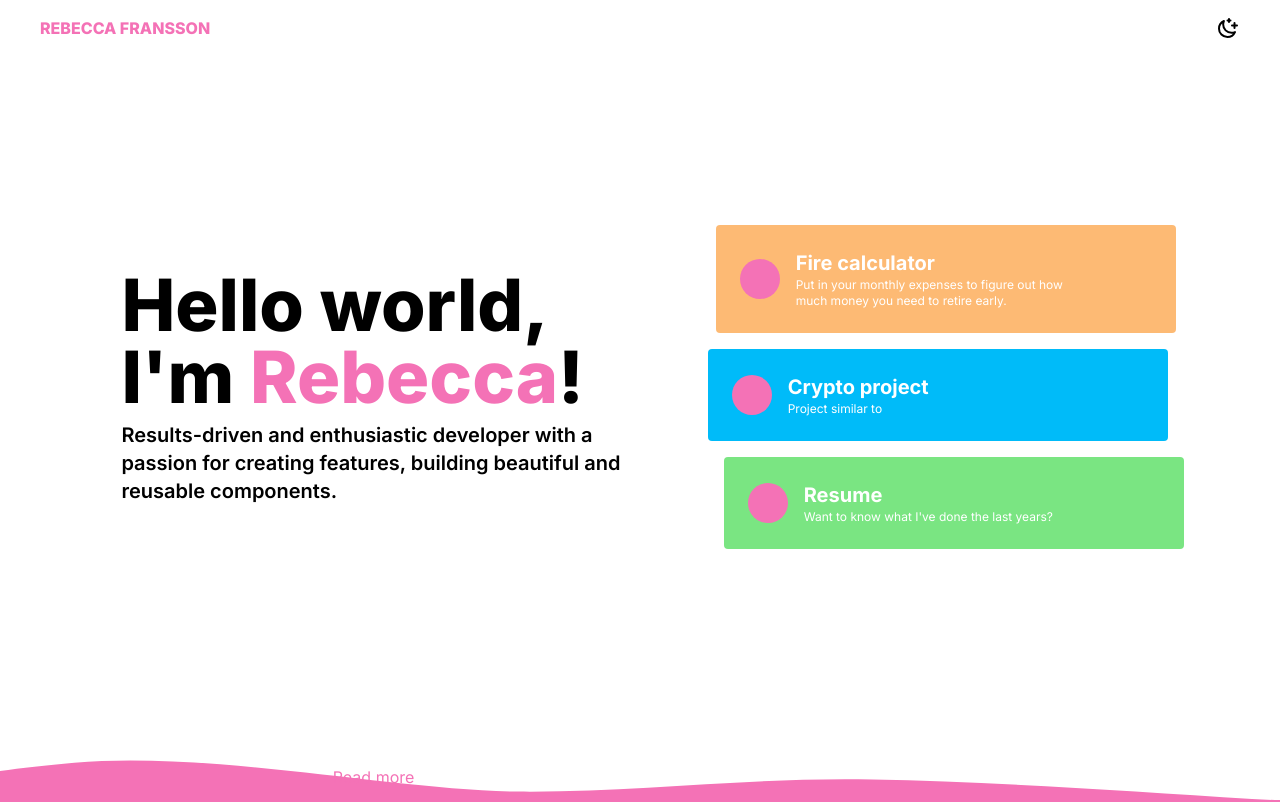
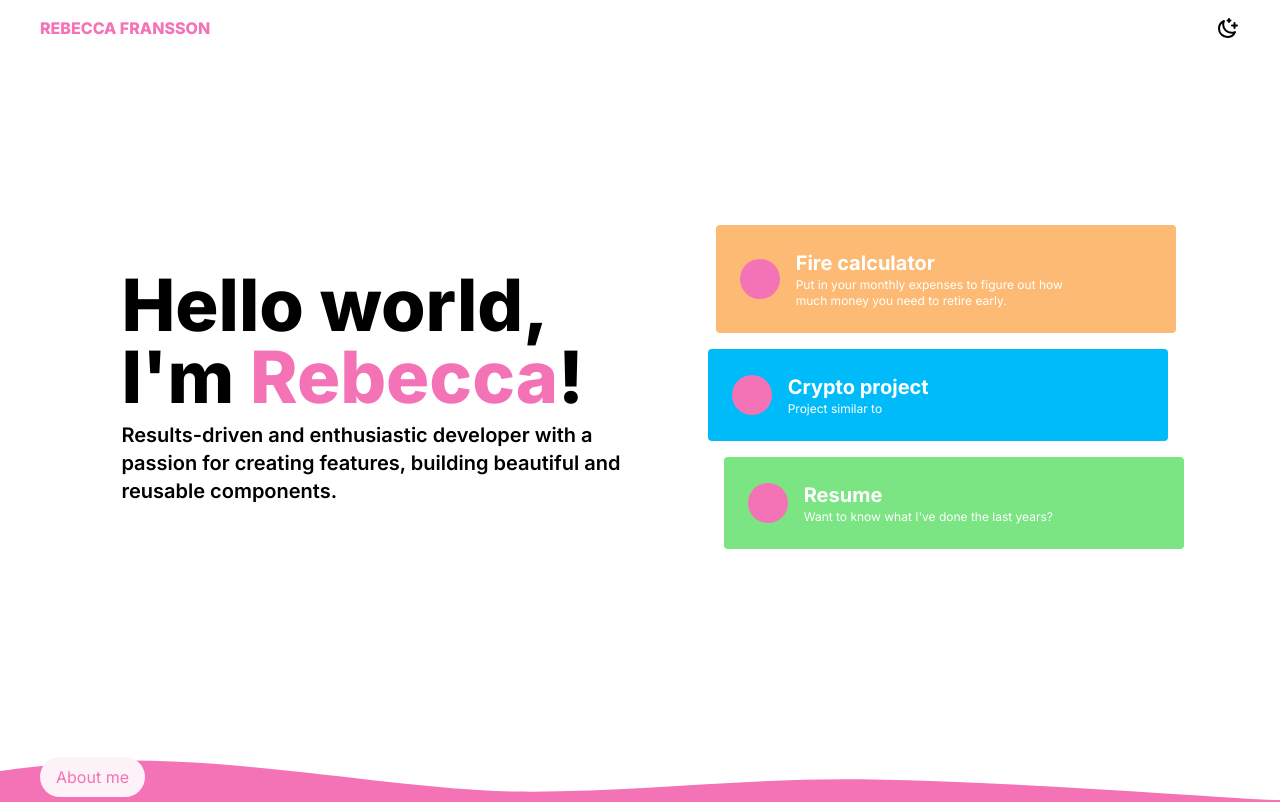
Before and after one commit to RebeccaFransson/portfolio, a Next.js app: page / in a window 1280 px wide. Shown: the top 802 px of the page. Built offline with nearby package versions, Linux system fonts and the light colour scheme.

Commit message:
ScrollPastMeButton about me button design

```diff
--- a/app/_components/scrollPastMeButton.tsx
+++ b/app/_components/scrollPastMeButton.tsx
@@ -1,11 +1,15 @@
 "use client";
+
+import type { ReactNode } from "react";
 
 export const ScrollPastMeButton = ({
   id,
   className,
+  children,
 }: {
   id: string;
   className: string;
+  children: ReactNode;
 }) => {
   const scrollTo = (hash: string) => {
     document
@@ -15,11 +19,10 @@ export const ScrollPastMeButton = ({
   return (
     <button
       id={id}
-      className={`${className} group flex items-center gap-2 -scroll-mt-20`}
-      color="toned"
+      className={`${className} -scroll-mt-20`}
       onClick={() => scrollTo(id)}
     >
-      Read more
+      {children}
     </button>
   );
 };
--- a/app/page.tsx
+++ b/app/page.tsx
@@ -56,9 +56,11 @@ export default function Home() {
       </div>
       <div className="relative flex flex-col w-full">
         <ScrollPastMeButton
-          className=" absolute top-12 left-[26vw] text-pink-400"
+          className="absolute top-[5vh] left-10 text-pink-400 bg-pink-50 rounded-full py-2 px-4 hover:bg-pink-100"
           id={"knowMore"}
-        />
+        >
+          About me
+        </ScrollPastMeButton>
         <Wave
           animate
           viewBox="200 500 200 70"
```
